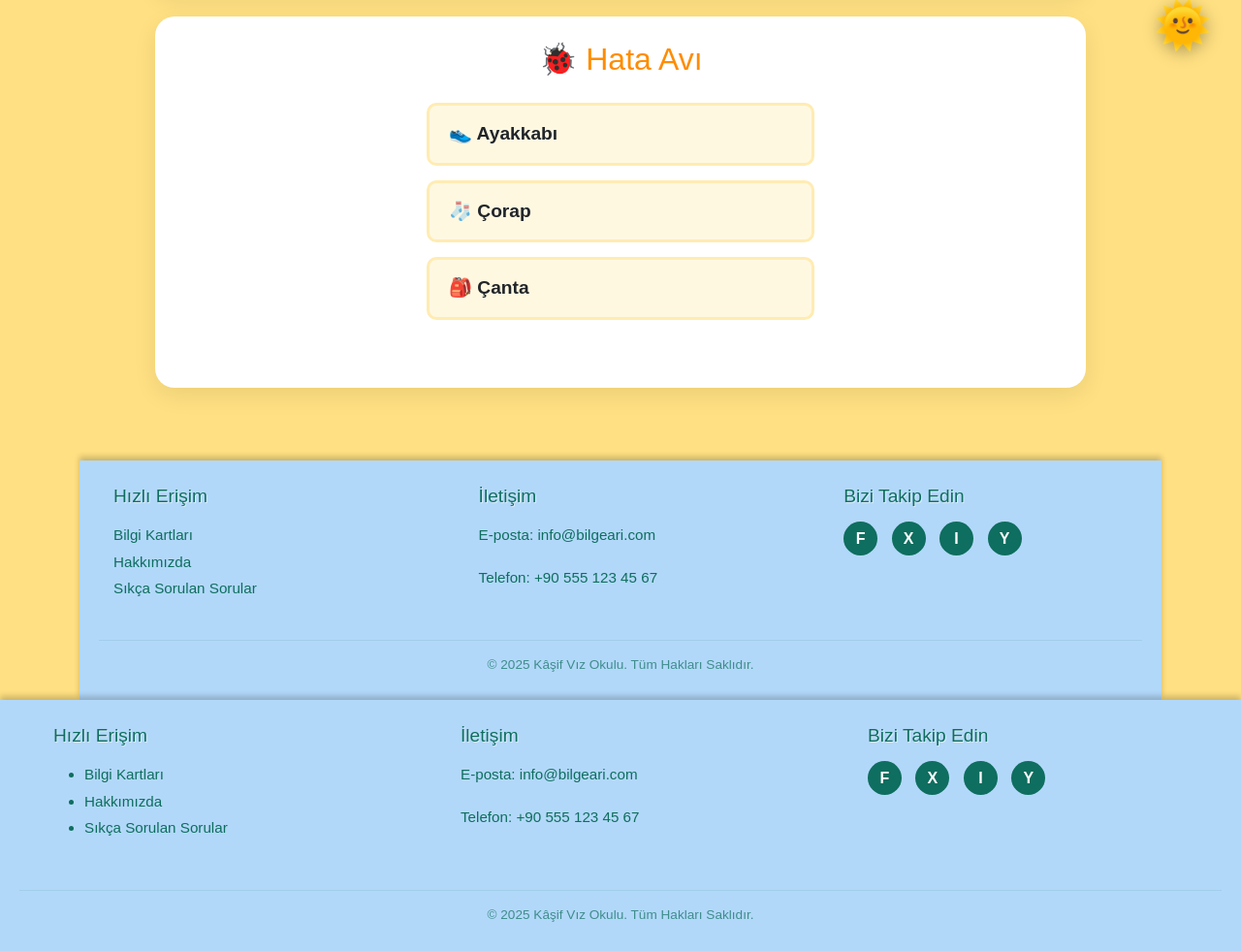
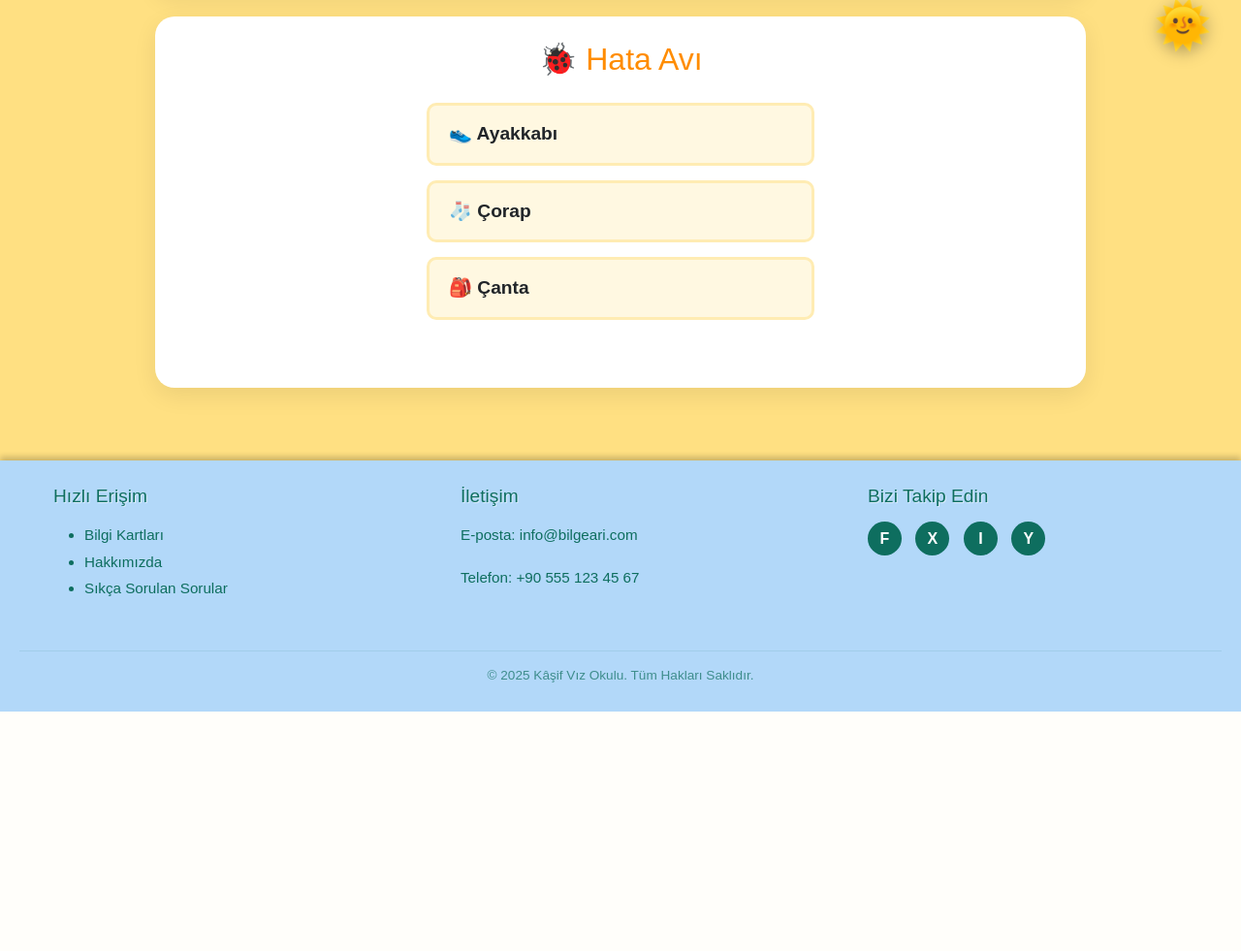
Before and after one commit to zulfucankarakus/BilgeAri-Cocuklar-Icin-Etkilesimli-Ogrenme-Platformu-mainson, an ASP.NET Core app: page /Home/kodlamauzmani in a window 1280 px wide. Shown: the part 708-1689 px from the top of the page at 97% size. After the commit the page ends 1442 px from the top, so only its background shows below. Run offline with ASP.NET Core 8, Linux system fonts and the light colour scheme; the visitor is signed in with stand-in values (Sample User, id 1); data that the repository does not hold is empty; style sheets or scripts are compiled from the project's sources; some libraries are stand-ins or nearby versions.

Commit message:
auto-commit for e047fb80-d73f-42d9-a93f-99bde5c56c66

```diff
--- a/BilgeAri-Cocuklar-Icin-Etkilesimli-Ogrenme-Platformu-main/Views/Home/kodlamauzmani.cshtml
+++ b/BilgeAri-Cocuklar-Icin-Etkilesimli-Ogrenme-Platformu-main/Views/Home/kodlamauzmani.cshtml
@@ -152,43 +152,6 @@
     </div>
 </section>
 
-<footer style="background: #b2d8f9; color: #0e6e5f; padding: 25px 20px 10px 20px; box-shadow: 0 -4px 6px rgba(0, 0, 0, 0.2); position: relative; z-index: 100;">
-    <div class="footer-content-wrapper" style="display: flex; justify-content: space-between; max-width: 1200px; margin: 0 auto; padding-bottom: 20px;">
-        <div class="footer-column links-column" style="width: 30%; padding: 0 15px;">
-            <h3 style="color: #0e6e5f; font-size: 1.2rem; margin-bottom: 15px;">Hızlı Erişim</h3>
-            <ul style="list-style: none; padding: 0; margin: 0;">
-                <li><a href="#icerik" style="color: #0e6e5f; text-decoration: none; font-size: 0.95rem; line-height: 1.8;">Bilgi Kartları</a></li>
-                <li><a href="#hakkimizda" style="color: #0e6e5f; text-decoration: none; font-size: 0.95rem; line-height: 1.8;">Hakkımızda</a></li>
-                <li><a href="#sss" style="color: #0e6e5f; text-decoration: none; font-size: 0.95rem; line-height: 1.8;">Sıkça Sorulan Sorular</a></li>
-            </ul>
-        </div>
-
-        <div class="footer-column contact-column" style="width: 30%; padding: 0 15px;">
-            <h3 style="color: #0e6e5f; font-size: 1.2rem; margin-bottom: 15px;">İletişim</h3>
-            <p style="color: #0e6e5f; font-size: 0.95rem; line-height: 1.8;">E-posta: <a href="mailto:info@bilgeari.com" style="color: #0e6e5f; text-decoration: none;">info@bilgeari.com</a></p>
-            <p style="color: #0e6e5f; font-size: 0.95rem; line-height: 1.8;">Telefon: +90 555 123 45 67</p>
-        </div>
-
-        <div class="footer-column social-column" style="width: 30%; padding: 0 15px;">
-            <h3 style="color: #0e6e5f; font-size: 1.2rem; margin-bottom: 15px;">Bizi Takip Edin</h3>
-            <div class="social-icons">
-                <a href="https://www.facebook.com" aria-label="Facebook" style="display: inline-block; width: 35px; height: 35px; line-height: 35px; background: #0e6e5f; color: white; text-align: center; border-radius: 50%; margin-right: 10px; text-decoration: none;"><span class="icon">F</span></a>
-                <a href="https://www.x.com/" aria-label="Twitter/X" style="display: inline-block; width: 35px; height: 35px; line-height: 35px; background: #0e6e5f; color: white; text-align: center; border-radius: 50%; margin-right: 10px; text-decoration: none;"><span class="icon">X</span></a>
-                <a href="https://www.instagram.com/" aria-label="Instagram" style="display: inline-block; width: 35px; height: 35px; line-height: 35px; background: #0e6e5f; color: white; text-align: center; border-radius: 50%; margin-right: 10px; text-decoration: none;"><span class="icon">I</span></a>
-                <a href="https://www.youtube.com" aria-label="Youtube" style="display: inline-block; width: 35px; height: 35px; line-height: 35px; background: #0e6e5f; color: white; text-align: center; border-radius: 50%; margin-right: 10px; text-decoration: none;"><span class="icon">Y</span></a>
-            </div>
-        </div>
-    </div>
-
-    <div class="footer-copyright" style="text-align: center; border-top: 1px solid rgba(14, 110, 95, 0.1); padding-top: 15px; margin-top: 15px;">
-        <p style="color: #0e6e5f; opacity: 0.7; font-size: 0.85rem;">&copy; 2025 Kâşif Vız Okulu. Tüm Hakları Saklıdır.</p>
-    </div>
-</footer>
-
-<script src="~/lib/jquery/dist/jquery.min.js"></script>
-<script src="~/lib/bootstrap/dist/js/bootstrap.bundle.min.js"></script>
-<script src="https://cdn.jsdelivr.net/npm/bootstrap@5.3.3/dist/js/bootstrap.bundle.min.js"></script>
-<script src="~/js/kodlamauzmani.js"></script>
-
-</body>
-</html>
+@section Scripts {
+    <script src="~/js/kodlamauzmani.js"></script>
+}
```
